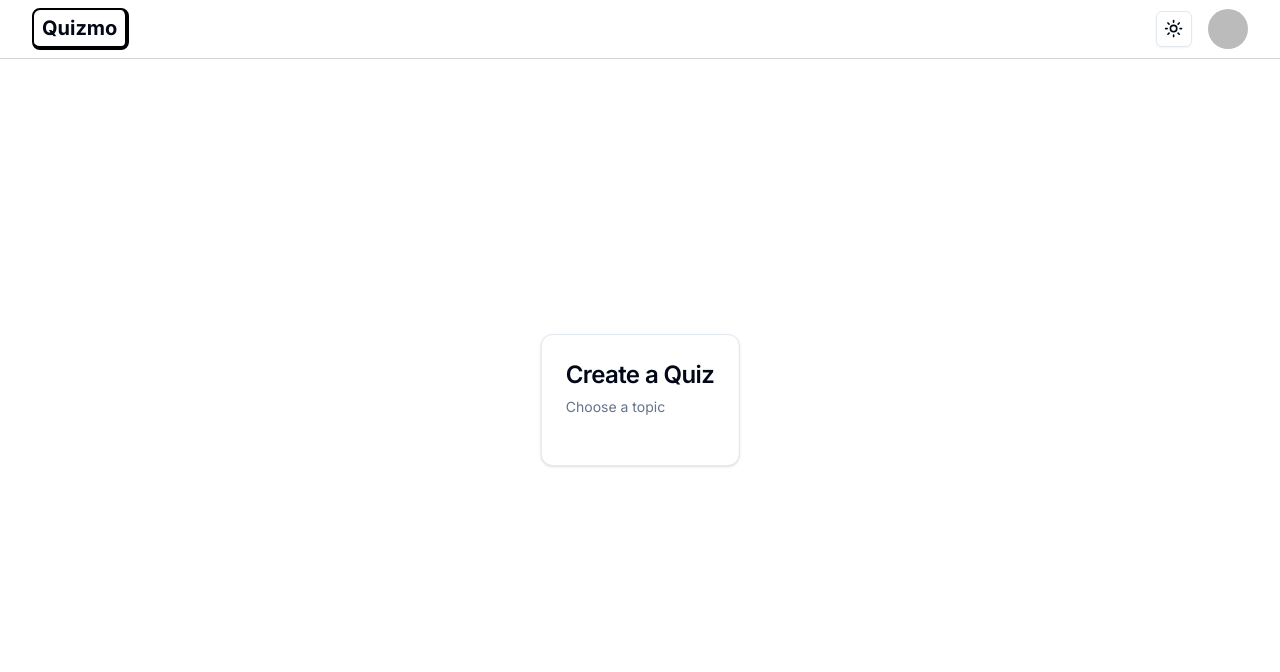
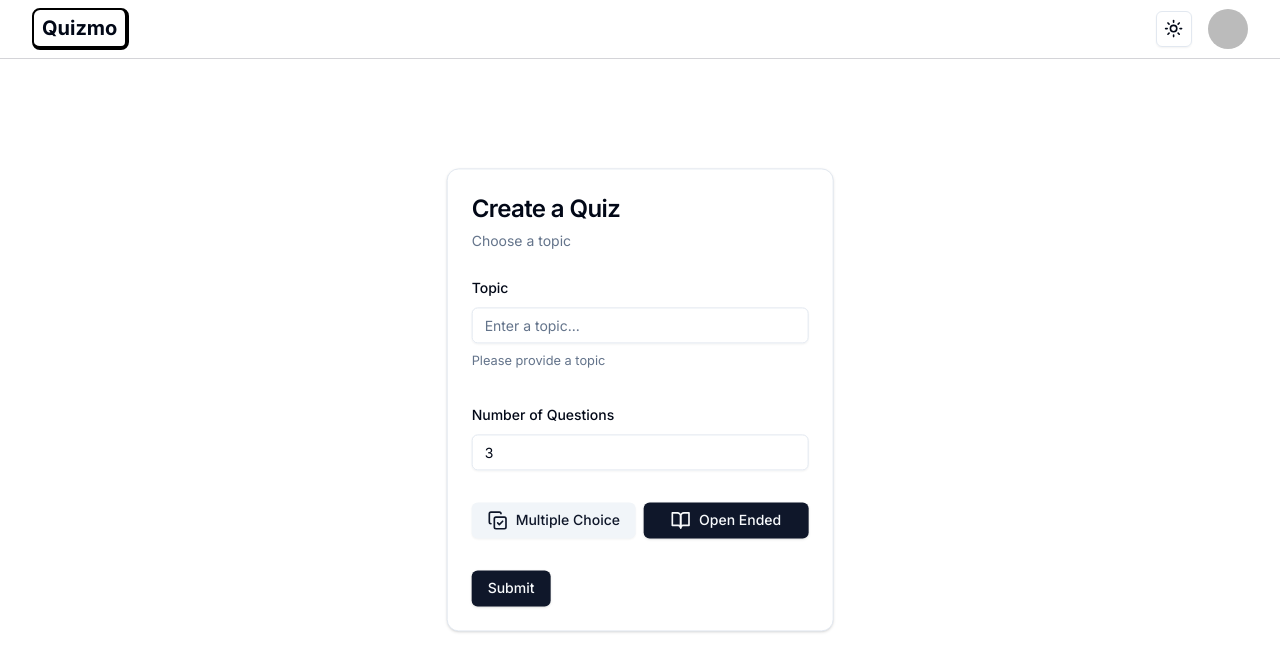
Before and after one commit to shaz1d/quizmo, a Next.js app: page /quiz in a window 1280 px wide. Shown: the top 672 px of the page. Built offline with nearby package versions, Linux system fonts and the light colour scheme; no server answers; sample sign-in values are in the browser's storage.

Commit message:
quiz form changes and database model updated

```diff
--- a/src/components/CreateQuiz.tsx
+++ b/src/components/CreateQuiz.tsx
@@ -1,3 +1,5 @@
+"use client";
+
 import React from "react";
 import {
   Card,
@@ -6,20 +8,115 @@ import {
   CardHeader,
   CardTitle,
 } from "./ui/card";
+import { useForm } from "react-hook-form";
+import { createQuizSchema } from "@/schemas/form/quiz";
+import { z } from "zod";
+import { zodResolver } from "@hookform/resolvers/zod";
+import { Input } from "@/components/ui/input";
+import { Button } from "./ui/button";
+import {
+  Form,
+  FormField,
+  FormItem,
+  FormLabel,
+  FormControl,
+  FormDescription,
+  FormMessage,
+} from "./ui/form";
+import { BookOpen, CopyCheck } from "lucide-react";
 
 type Props = {};
+type Input = z.infer<typeof createQuizSchema>;
 
 const CreateQuiz = (props: Props) => {
+  const form = useForm<Input>({
+    resolver: zodResolver(createQuizSchema),
+    defaultValues: {
+      amount: 3,
+      topic: "",
+      type: "open_ended",
+    },
+  });
+  form.watch();
+
+  const onSubmit = (input: Input) => {
+    alert(JSON.stringify(input, null, 2));
+  };
   return (
     <div className="absolute -translate-x-1/2 -translate-y-1/2 top-1/2 left-1/2">
       <Card>
         <CardHeader>
           <CardTitle className="text-2xl">Create a Quiz</CardTitle>
-          <CardDescription>
-            <p>Choose a topic</p>
-          </CardDescription>
+          <CardDescription>Choose a topic</CardDescription>
         </CardHeader>
-        <CardContent></CardContent>
+        <CardContent>
+          <Form {...form}>
+            <form onSubmit={form.handleSubmit(onSubmit)} className="space-y-8">
+              <FormField
+                control={form.control}
+                name="topic"
+                render={({ field }) => (
+                  <FormItem>
+                    <FormLabel>Topic</FormLabel>
+                    <FormControl>
+                      <Input placeholder="Enter a topic..." {...field} />
+                    </FormControl>
+                    <FormDescription>Please provide a topic</FormDescription>
+                    <FormMessage />
+                  </FormItem>
+                )}
+              />
+              <FormField
+                control={form.control}
+                name="amount"
+                render={({ field }) => (
+                  <FormItem>
+                    <FormLabel>Number of Questions</FormLabel>
+                    <FormControl>
+                      <Input
+                        placeholder="Enter an amount"
+                        {...field}
+                        onChange={(e) => {
+                          form.setValue("amount", parseInt(e.target.value));
+                        }}
+                      />
+                    </FormControl>
+                    <FormMessage />
+                  </FormItem>
+                )}
+              />
+              <div className="grid grid-cols-2 gap-2">
+                <Button
+                  type="button"
+                  variant={
+                    form.getValues("type") === "mcq" ? "default" : "secondary"
+                  }
+                  onClick={() => {
+                    form.setValue("type", "mcq");
+                  }}
+                >
+                  <CopyCheck className="mr-2 h-5 w-5" />
+                  Multiple Choice
+                </Button>
+                <Button
+                  type="button"
+                  variant={
+                    form.getValues("type") === "open_ended"
+                      ? "default"
+                      : "secondary"
+                  }
+                  onClick={() => {
+                    form.setValue("type", "open_ended");
+                  }}
+                >
+                  <BookOpen className="mr-2 h-5 w-5" />
+                  Open Ended
+                </Button>
+              </div>
+              <Button type="submit">Submit</Button>
+            </form>
+          </Form>
+        </CardContent>
       </Card>
     </div>
   );
--- /dev/null
+++ b/src/components/ui/input.tsx
@@ -0,0 +1,25 @@
+import * as React from "react"
+
+import { cn } from "@/lib/utils"
+
+export interface InputProps
+  extends React.InputHTMLAttributes<HTMLInputElement> {}
+
+const Input = React.forwardRef<HTMLInputElement, InputProps>(
+  ({ className, type, ...props }, ref) => {
+    return (
+      <input
+        type={type}
+        className={cn(
+          "flex h-9 w-full rounded-md border border-input bg-transparent px-3 py-1 text-sm shadow-sm transition-colors file:border-0 file:bg-transparent file:text-sm file:font-medium placeholder:text-muted-foreground focus-visible:outline-none focus-visible:ring-1 focus-visible:ring-ring disabled:cursor-not-allowed disabled:opacity-50",
+          className
+        )}
+        ref={ref}
+        {...props}
+      />
+    )
+  }
+)
+Input.displayName = "Input"
+
+export { Input }
--- /dev/null
+++ b/src/schemas/form/quiz.ts
@@ -0,0 +1,7 @@
+import {z} from 'zod'
+
+export const createQuizSchema = z.object({
+    topic: z.string().min(4,{message:"Topic must beat least 4 characters long"}),
+    type: z.enum(['mcq','open_ended']),
+    amount: z.number().min(1).max(10)
+})
```
Also changed, not shown: 1 other file (tests, documents, lock files or other folders).
